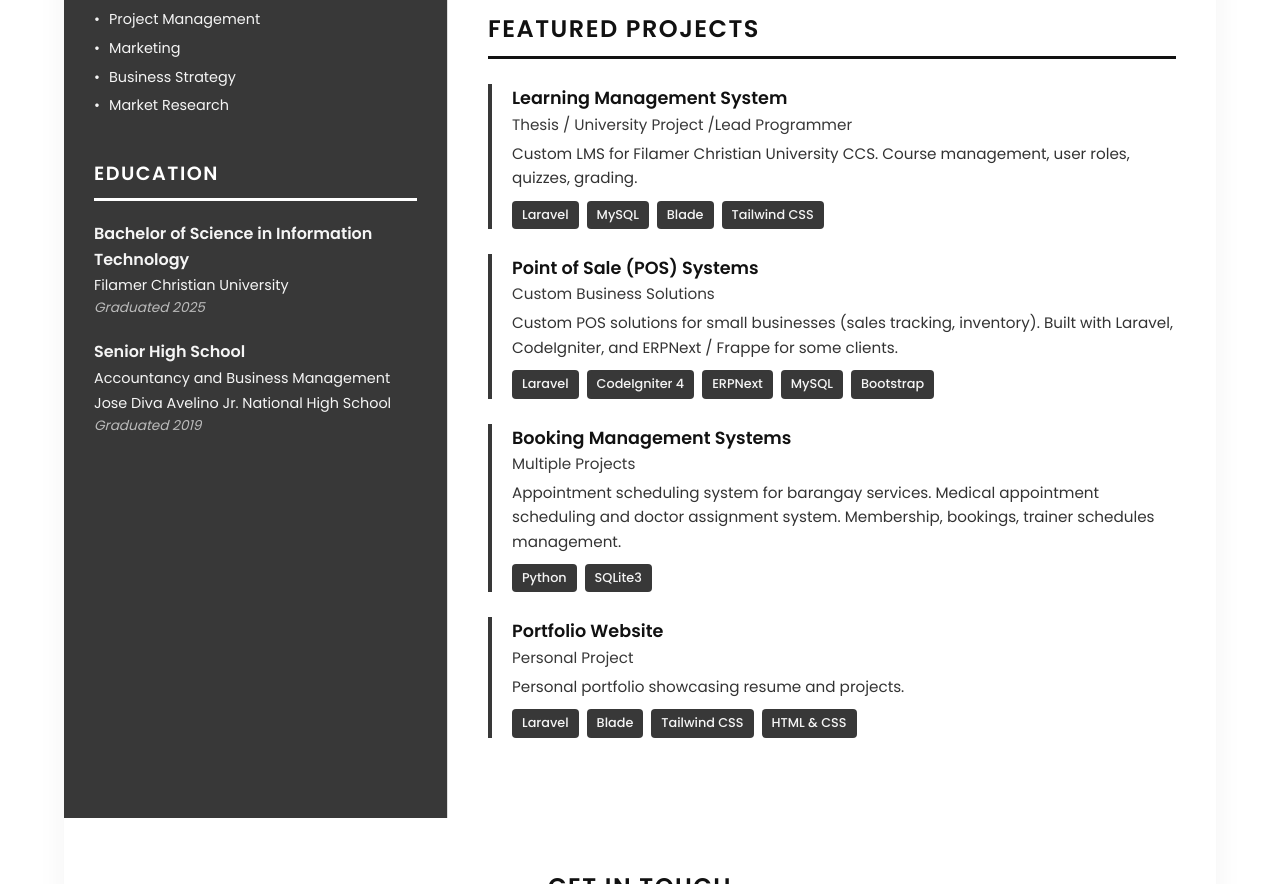
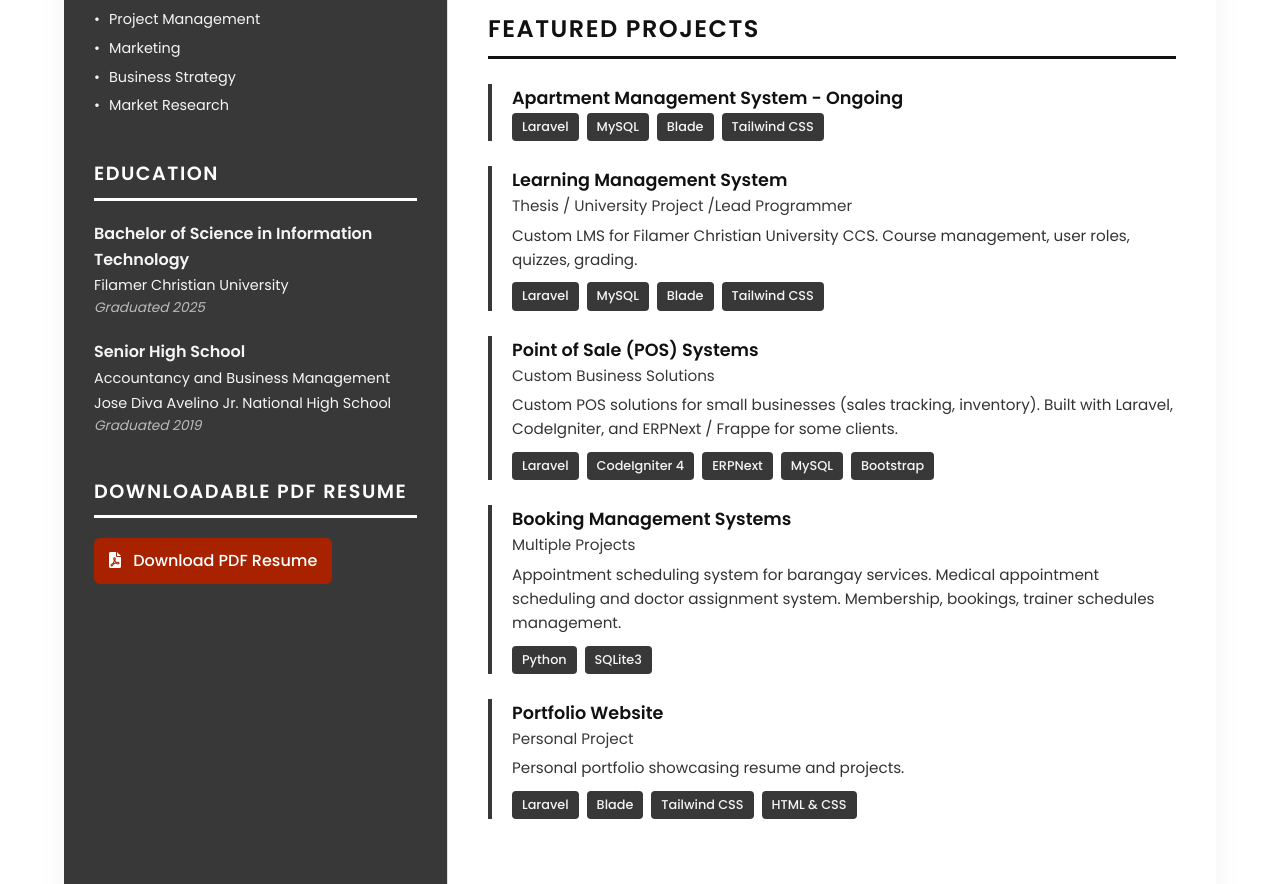
Before and after one commit to cdosedi/resume_design_portfolio, a plain HTML site: page index.html in a window 1280 px wide. Shown: the part 1455-2339 px from the top of the page. Drawn offline with Linux system fonts and the light colour scheme.

Commit message:
Update resume and added downloadable pdf

```diff
--- a/index.html
+++ b/index.html
@@ -118,6 +118,14 @@
                         <div class="education-year">Graduated 2019</div>
                     </div>
                 </div>
+                <div class="sidebar-section">
+                    <h3 class="sidebar-title">Downloadable PDF Resume</h3>
+                    <div class="downloadable-pdf">
+                        <a href="Christian-David-Moreno-Resume.pdf" download class="download-btn">
+                            <i class="fas fa-file-pdf"></i> Download PDF Resume
+                        </a>
+                    </div>
+                </div>
             </aside>
             <div class="main-content">
                 <section class="section">
@@ -196,6 +204,16 @@
                 </section>
                 <section class="section">
                     <h2 class="section-title">Featured Projects</h2>
+
+                                        <div class="project-item">
+                        <div class="project-title">Apartment Management System - Ongoing</div>
+                        <div class="tech-stack">
+                            <span class="tech-item">Laravel</span>
+                            <span class="tech-item">MySQL</span>
+                            <span class="tech-item">Blade</span>
+                            <span class="tech-item">Tailwind CSS</span>
+                        </div>
+                    </div>
                     <div class="project-item">
                         <div class="project-title">Learning Management System</div>
                         <div class="project-subtitle">Thesis / University Project /Lead Programmer</div>
--- a/style.css
+++ b/style.css
@@ -200,6 +200,26 @@ body {
     font-size: 0.85rem;
     font-style: italic;
 }
+
+.download-btn {
+    display: inline-block;
+    padding: 10px 15px;
+    background-color: #a82200;
+    color: #fff;
+    border-radius: 6px;
+    text-decoration: none;
+    font-weight: 500;
+    transition: background 0.3s;
+}
+
+.download-btn:hover {
+    background-color: #9e8900;
+}
+
+.download-btn i {
+    margin-right: 8px;
+}
+
 
 /* Main Content Area */
 .main-content {
```
Also changed, not shown: 1 other file.
